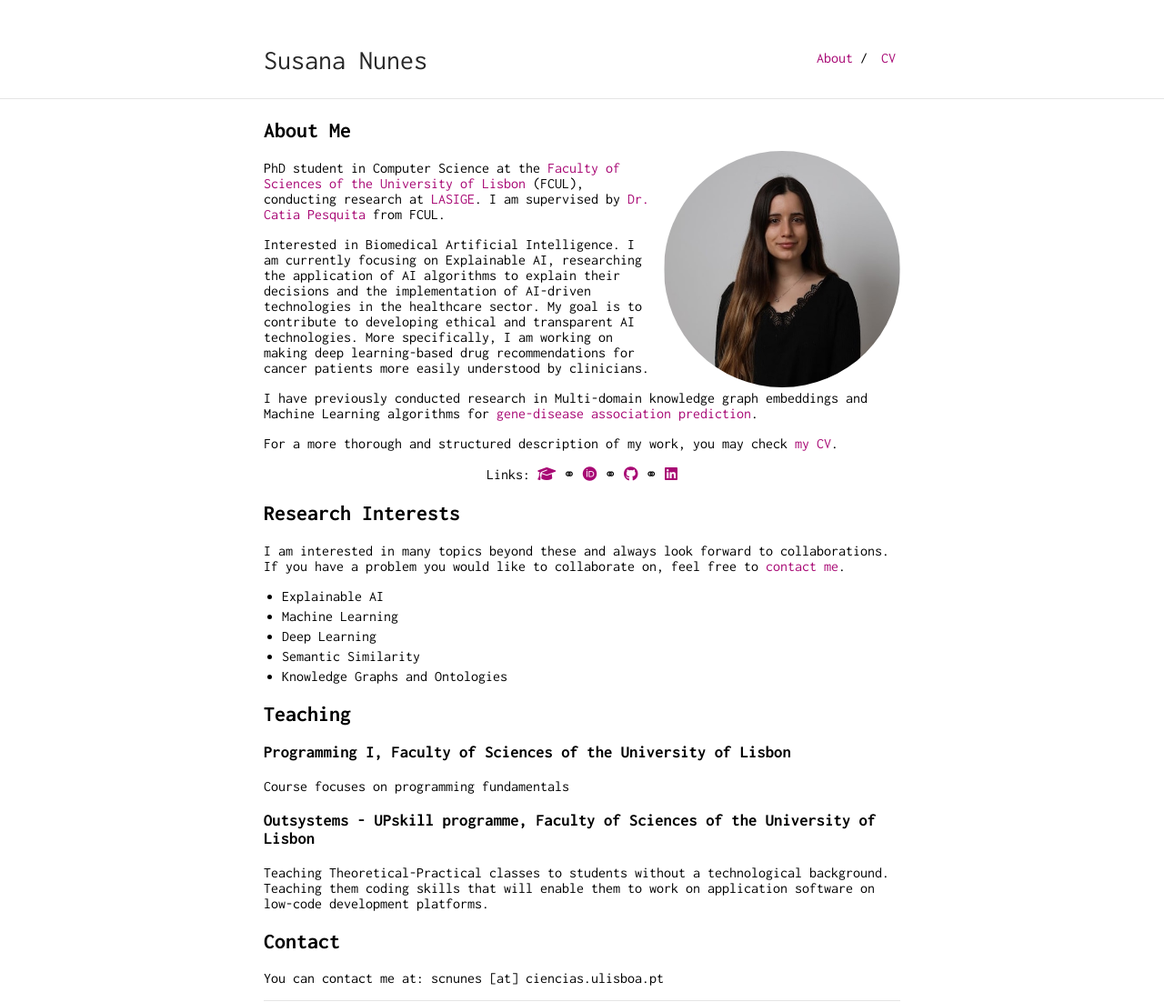
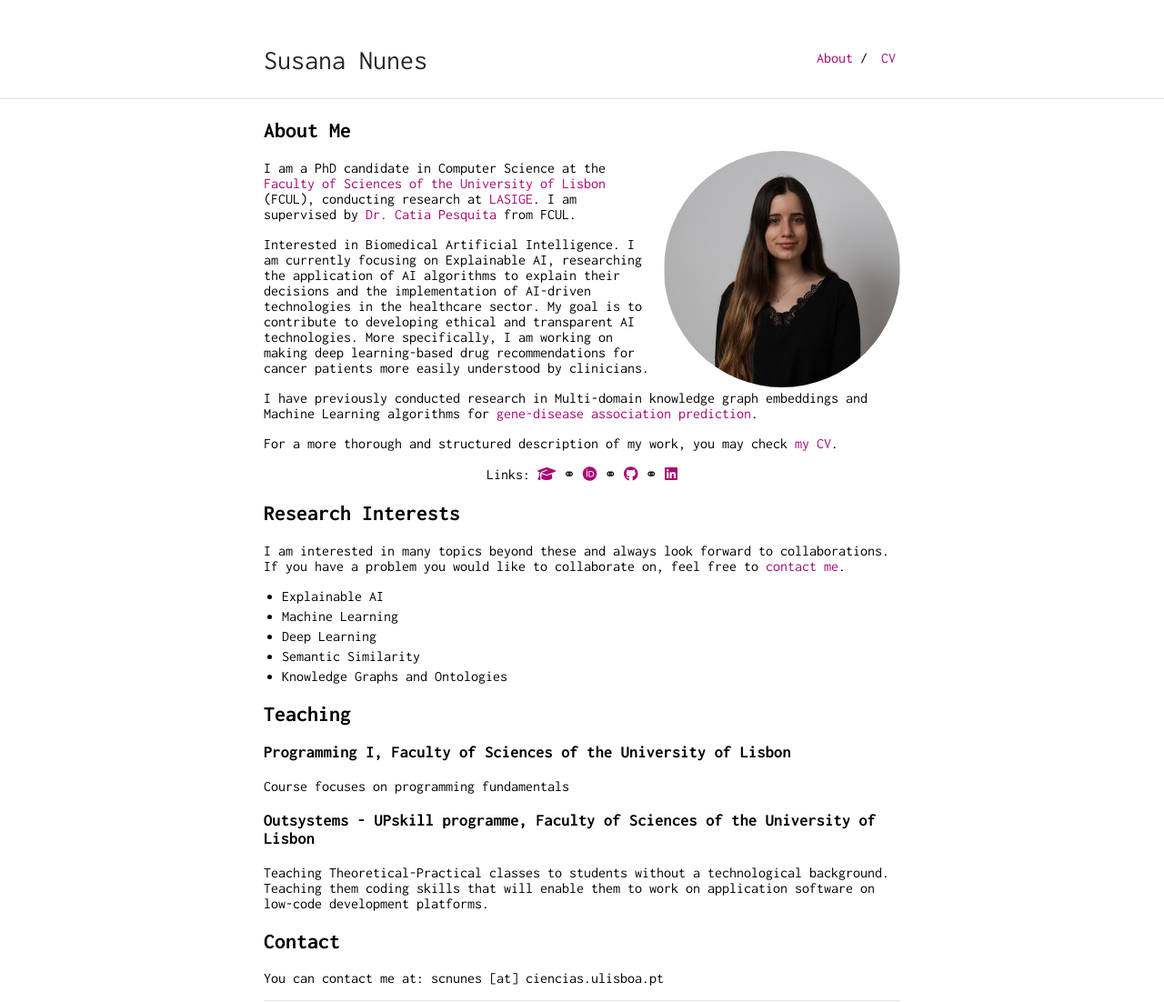
Before and after one commit to SusanaPNunes/susanapnunes.github.io, a Jekyll site: the page built from index.md, in a window 1280 px wide. Shown: the whole page at 91% size. Built offline with Jekyll 4.4.1, drawn with Linux system fonts in a browser that asks for light colours; nearby versions of some CDN libraries.

Commit message:
Update index.md

```diff
--- a/index.md
+++ b/index.md
@@ -7,7 +7,7 @@ title: Susana Nunes
 
 <img class="profile-picture" src="me.jpg">
 
-PhD student in Computer Science at the <a target="_blank" href="https://ciencias.ulisboa.pt/">Faculty of Sciences of the University of Lisbon</a> (FCUL), conducting research at <a target="_blank" href="https://www.lasige.pt/">LASIGE</a>. I am supervised by <a target="_blank" href="http://www.di.fc.ul.pt/~catiapesquita/"> Dr. Catia Pesquita</a> from FCUL.
+I am a PhD candidate in Computer Science at the <a target="_blank" href="https://ciencias.ulisboa.pt/">Faculty of Sciences of the University of Lisbon</a> (FCUL), conducting research at <a target="_blank" href="https://www.lasige.pt/">LASIGE</a>. I am supervised by <a target="_blank" href="http://www.di.fc.ul.pt/~catiapesquita/"> Dr. Catia Pesquita</a> from FCUL.
 
 Interested in Biomedical Artificial Intelligence. I am currently focusing on Explainable AI, researching the application of AI algorithms to explain their decisions and the implementation of AI-driven technologies in the healthcare sector. My goal is to contribute to developing ethical and transparent AI technologies. More specifically, I am working on making deep learning-based drug recommendations for cancer patients more easily understood by clinicians.
 
```
